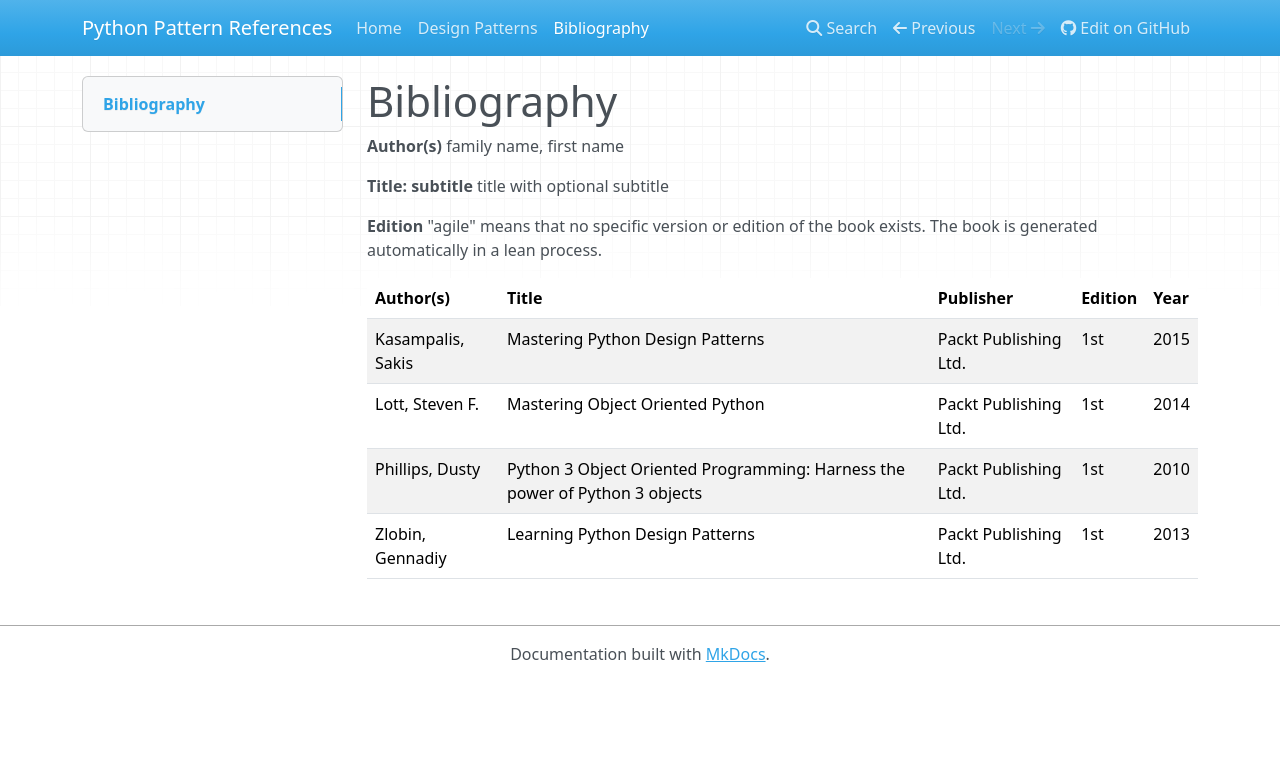
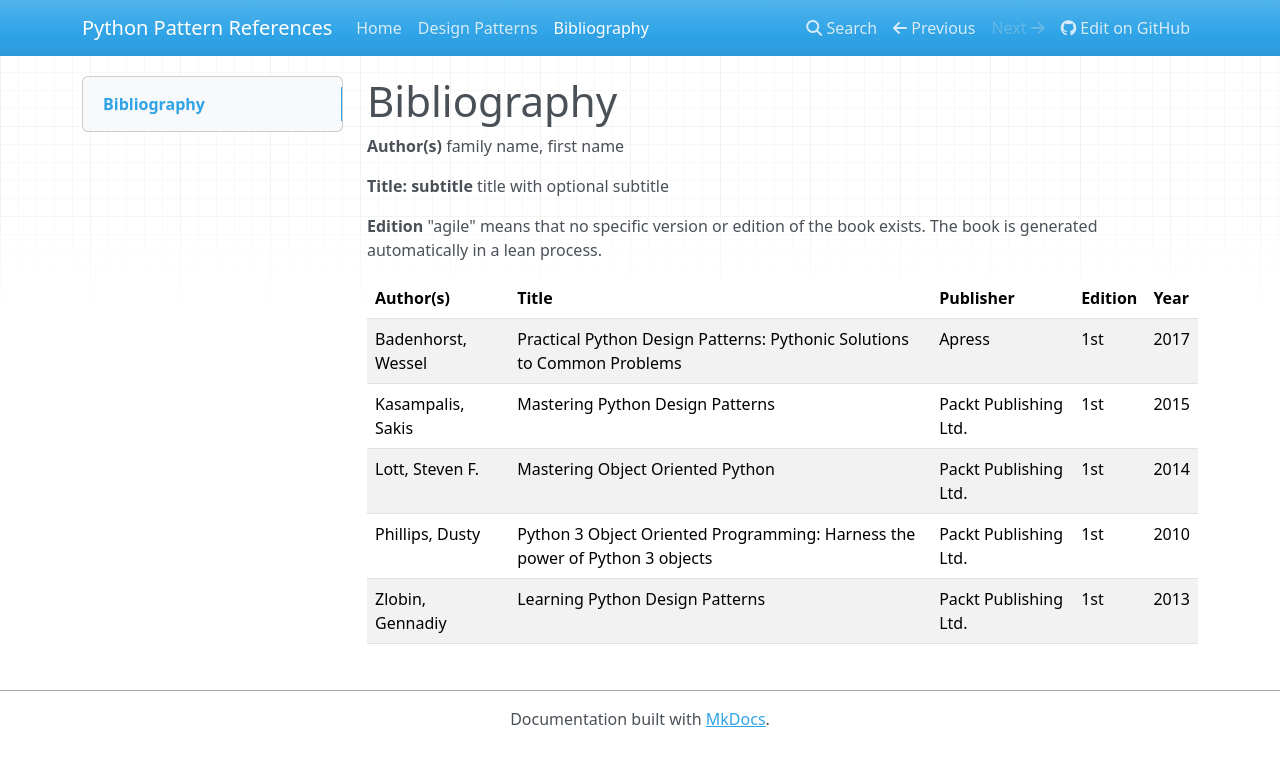
Before and after one commit to fkromer/python-pattern-references, an MkDocs documentation site: the page built from docs/bibliography.md, in a window 1280 px wide. Shown: the top 766 px of the page. Built offline with MkDocs 1.6.1, drawn with Linux system fonts in a browser that asks for light colours; nearby versions of some CDN libraries; old or Windows-style settings are respelled for this version of MkDocs.

Commit message:
add book "Practical Python Design Patterns: Pythonic Solutions to Common Problems"

```diff
--- a/docs/bibliography.md
+++ b/docs/bibliography.md
@@ -7,9 +7,10 @@
 **Edition** "agile" means that no specific version or edition of the book exists. The book is generated automatically in a lean process.
 
 
-Author(s)         | Title                                                                       | Publisher             | Edition | Year
------------------ | --------------------------------------------------------------------------- | --------------------- | ------- | ----
-Kasampalis, Sakis | Mastering Python Design Patterns                                            | Packt Publishing Ltd. | 1st     | 2015
-Lott, Steven F.   | Mastering Object Oriented Python                                            | Packt Publishing Ltd. | 1st     | 2014
-Phillips, Dusty   | Python 3 Object Oriented Programming: Harness the power of Python 3 objects | Packt Publishing Ltd. | 1st     | 2010
-Zlobin, Gennadiy  | Learning Python Design Patterns                                             | Packt Publishing Ltd. | 1st     | 2013
+Author(s)          | Title                                                                       | Publisher             | Edition | Year
+------------------ | --------------------------------------------------------------------------- | --------------------- | ------- | ----
+Badenhorst, Wessel | Practical Python Design Patterns: Pythonic Solutions to Common Problems     | Apress                | 1st     | 2017
+Kasampalis, Sakis  | Mastering Python Design Patterns                                            | Packt Publishing Ltd. | 1st     | 2015
+Lott, Steven F.    | Mastering Object Oriented Python                                            | Packt Publishing Ltd. | 1st     | 2014
+Phillips, Dusty    | Python 3 Object Oriented Programming: Harness the power of Python 3 objects | Packt Publishing Ltd. | 1st     | 2010
+Zlobin, Gennadiy   | Learning Python Design Patterns                                             | Packt Publishing Ltd. | 1st     | 2013
```
